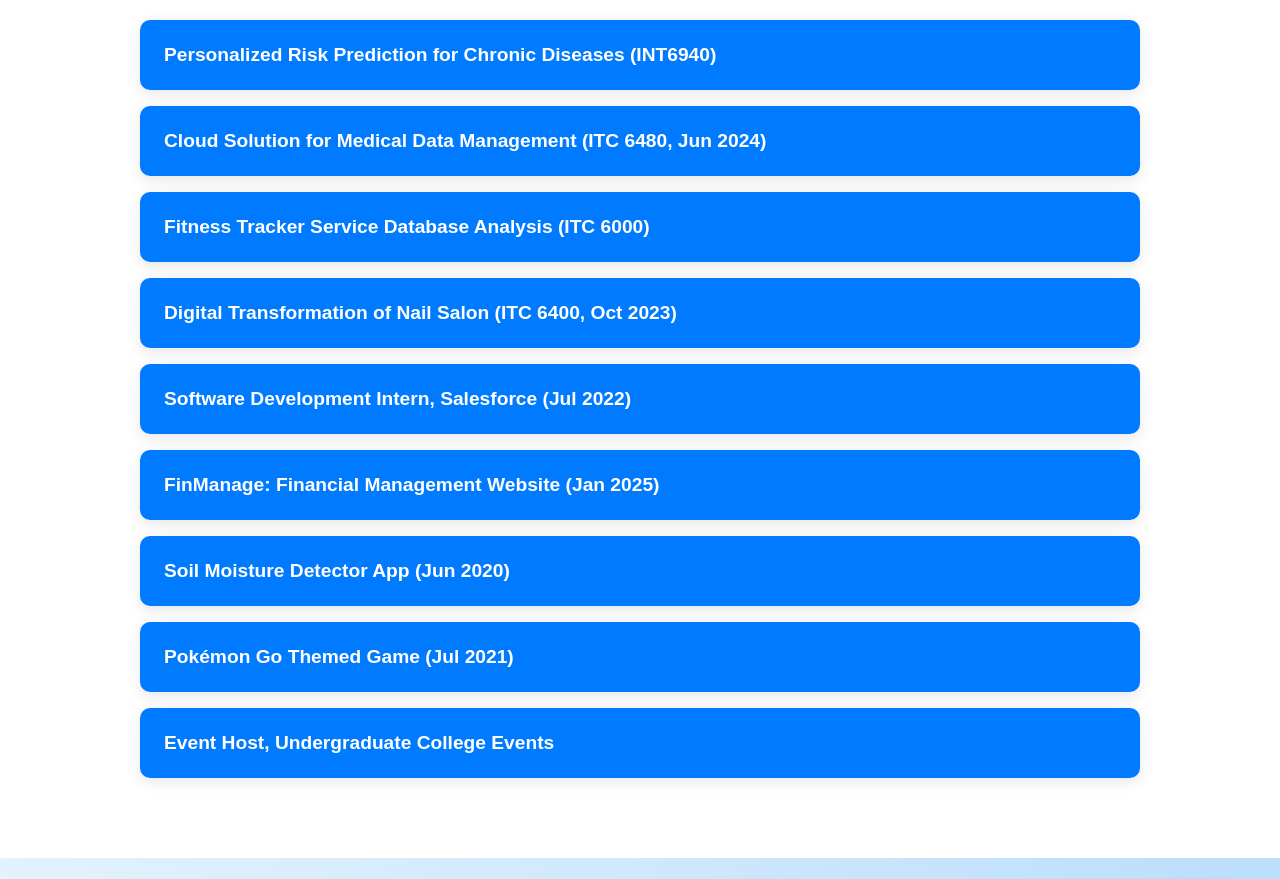
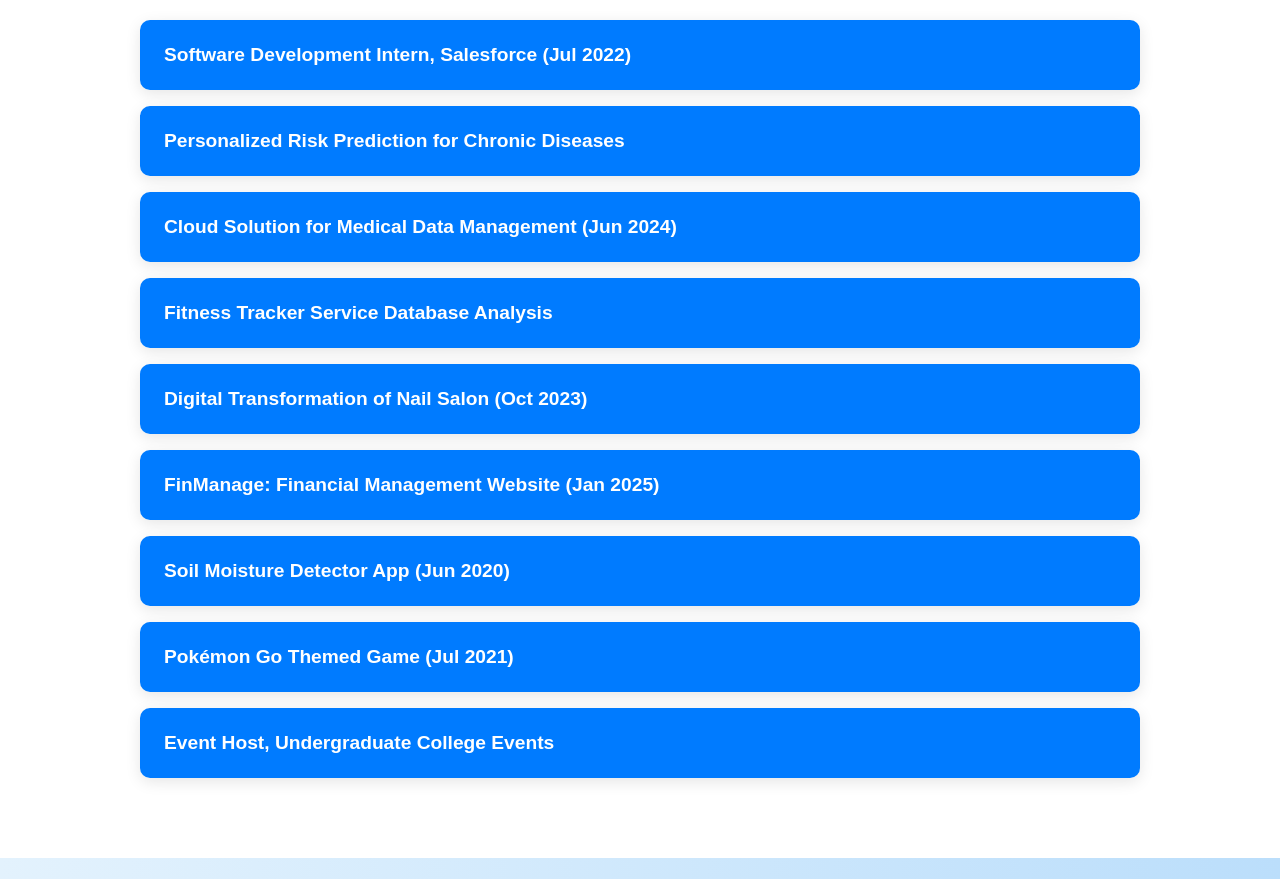
Before and after one commit to snehitgompa/snehitgompa.github.io, a plain HTML site: page index.html in a window 1280 px wide. Shown: the part 626-1505 px from the top of the page. Drawn offline with Linux system fonts and the light colour scheme.

Commit message:
Update index.html

```diff
--- a/index.html
+++ b/index.html
@@ -22,7 +22,7 @@
     <!-- Introduction -->
     <section id="home" class="fade-in">
         <div class="intro-container">
-            <img src="assets/profile-pic.jpg" alt="Snehit Gompa" class="profile-pic"> <!-- Add your picture here -->
+            <img src="https://snehitgompa.neocities.org/profile-pic.jpg" alt="Snehit Gompa" class="profile-pic"> <!-- Neocities URL -->
             <div class="intro-text">
                 <h1>Snehit Gompa</h1>
                 <p class="tagline">Innovating the Future of Tech & Healthcare</p>
@@ -36,7 +36,16 @@
         <h2>Projects & Experience</h2>
         <div class="accordion">
             <div class="accordion-item">
-                <button class="accordion-button">Personalized Risk Prediction for Chronic Diseases (INT6940)</button>
+                <button class="accordion-button">Software Development Intern, Salesforce (Jul 2022)</button>
+                <div class="accordion-content">
+                    <p><strong>Description:</strong> Engineered CRM features to optimize performance and user experience for enterprise clients.</p>
+                    <p><strong>Role & Contributions:</strong> Built features with Apex and Visualforce, implemented Lightning Web Components (LWC), and collaborated on custom solutions.</p>
+                    <p><strong>Technologies:</strong> Apex, Visualforce, LWC, Salesforce Platform</p>
+                    <p><strong>Outcome:</strong> Boosted front-end performance by 15%, team productivity by 25%, and user satisfaction by 10%.</p>
+                </div>
+            </div>
+            <div class="accordion-item">
+                <button class="accordion-button">Personalized Risk Prediction for Chronic Diseases</button>
                 <div class="accordion-content">
                     <p><strong>Description:</strong> Developed predictive models using the NHANES dataset to identify individuals at high risk for chronic diseases like diabetes and hypertension, enhancing early detection and personalized care.</p>
                     <p><strong>Role & Contributions:</strong> Focused on data mining, preprocessing, and building machine learning models with Python (Scikit-learn, TensorFlow), ensuring HIPAA compliance.</p>
@@ -45,7 +54,7 @@
                 </div>
             </div>
             <div class="accordion-item">
-                <button class="accordion-button">Cloud Solution for Medical Data Management (ITC 6480, Jun 2024)</button>
+                <button class="accordion-button">Cloud Solution for Medical Data Management (Jun 2024)</button>
                 <div class="accordion-content">
                     <p><strong>Description:</strong> Designed an AWS-based architecture for secure, scalable medical data management, addressing scalability, security, and global accessibility.</p>
                     <p><strong>Role & Contributions:</strong> Co-developed the solution using EC2 Auto Scaling, S3, and CloudFront, integrating CloudWatch and CloudTrail for monitoring and compliance.</p>
@@ -54,7 +63,7 @@
                 </div>
             </div>
             <div class="accordion-item">
-                <button class="accordion-button">Fitness Tracker Service Database Analysis (ITC 6000)</button>
+                <button class="accordion-button">Fitness Tracker Service Database Analysis</button>
                 <div class="accordion-content">
                     <p><strong>Description:</strong> Created a database system for a fitness tracker service to monitor workouts, nutrition, sleep, and goals under a freemium model.</p>
                     <p><strong>Role & Contributions:</strong> Designed entity-relationship models and SQL queries (e.g., average weight by workout type), ensuring data security and scalability.</p>
@@ -63,21 +72,12 @@
                 </div>
             </div>
             <div class="accordion-item">
-                <button class="accordion-button">Digital Transformation of Nail Salon (ITC 6400, Oct 2023)</button>
+                <button class="accordion-button">Digital Transformation of Nail Salon (Oct 2023)</button>
                 <div class="accordion-content">
                     <p><strong>Description:</strong> Built a web application for Couture Nails & Spa to modernize appointment booking, replacing paper-based processes with digital efficiency.</p>
                     <p><strong>Role & Contributions:</strong> Developed the backend using Firebase Realtime Database and Authentication, integrating push notifications via Firebase Cloud Messaging.</p>
                     <p><strong>Technologies:</strong> JavaScript, React Native, Firebase (Realtime Database, Authentication, Cloud Messaging), Google Forms</p>
                     <p><strong>Outcome:</strong> Increased booking efficiency and customer reach, reducing paper waste and scheduling errors.</p>
-                </div>
-            </div>
-            <div class="accordion-item">
-                <button class="accordion-button">Software Development Intern, Salesforce (Jul 2022)</button>
-                <div class="accordion-content">
-                    <p><strong>Description:</strong> Engineered CRM features to optimize performance and user experience for enterprise clients.</p>
-                    <p><strong>Role & Contributions:</strong> Built features with Apex and Visualforce, implemented Lightning Web Components (LWC), and collaborated on custom solutions.</p>
-                    <p><strong>Technologies:</strong> Apex, Visualforce, LWC, Salesforce Platform</p>
-                    <p><strong>Outcome:</strong> Boosted front-end performance by 15%, team productivity by 25%, and user satisfaction by 10%.</p>
                 </div>
             </div>
             <div class="accordion-item">
@@ -93,8 +93,8 @@
                 <button class="accordion-button">Soil Moisture Detector App (Jun 2020)</button>
                 <div class="accordion-content">
                     <p><strong>Description:</strong> Developed a cloud-based app for real-time soil moisture monitoring to optimize agricultural efficiency.</p>
-                    <p><strong>Role & Contributions:</strong> Integrated Power BI for data visualization and enabled remote notifications.</p>
-                    <p><strong>Technologies:</strong> Python, HTML/CSS, Power BI, Arduino IDE</p>
+                    <p><strong>Role & Contributions:</strong> Integrated data visualization and enabled remote notifications.</p>
+                    <p><strong>Technologies:</strong> Python, HTML/CSS, Arduino IDE</p>
                     <p><strong>Outcome:</strong> Improved watering efficiency by 40%, advancing IoT skills.</p>
                 </div>
             </div>
@@ -137,7 +137,6 @@
             <div class="skill-card">Visualforce</div>
             <div class="skill-card">LWC</div>
             <div class="skill-card">Unity</div>
-            <div class="skill-card">Power BI</div>
             <div class="skill-card">Excel</div>
         </div>
     </section>
```
